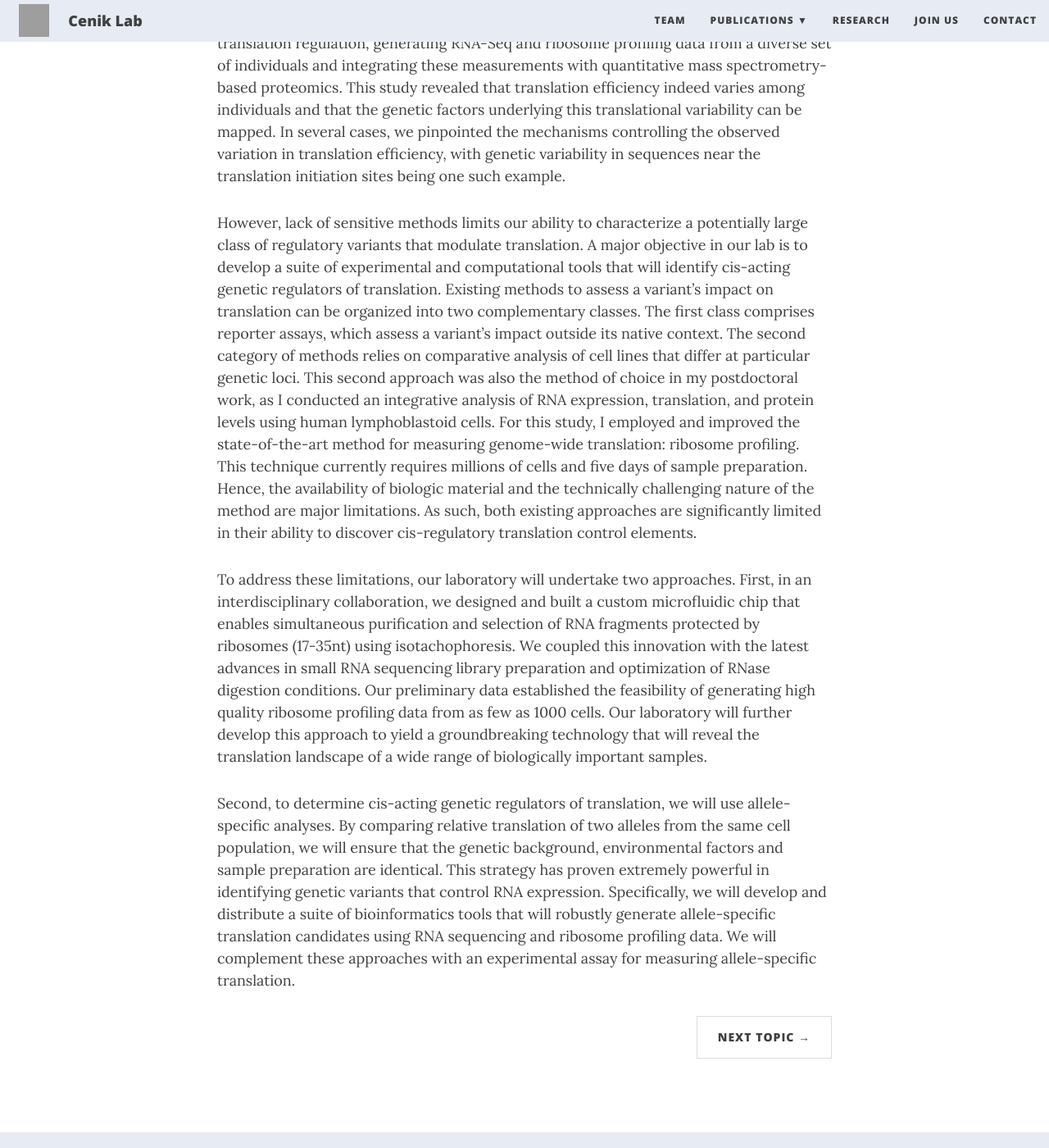
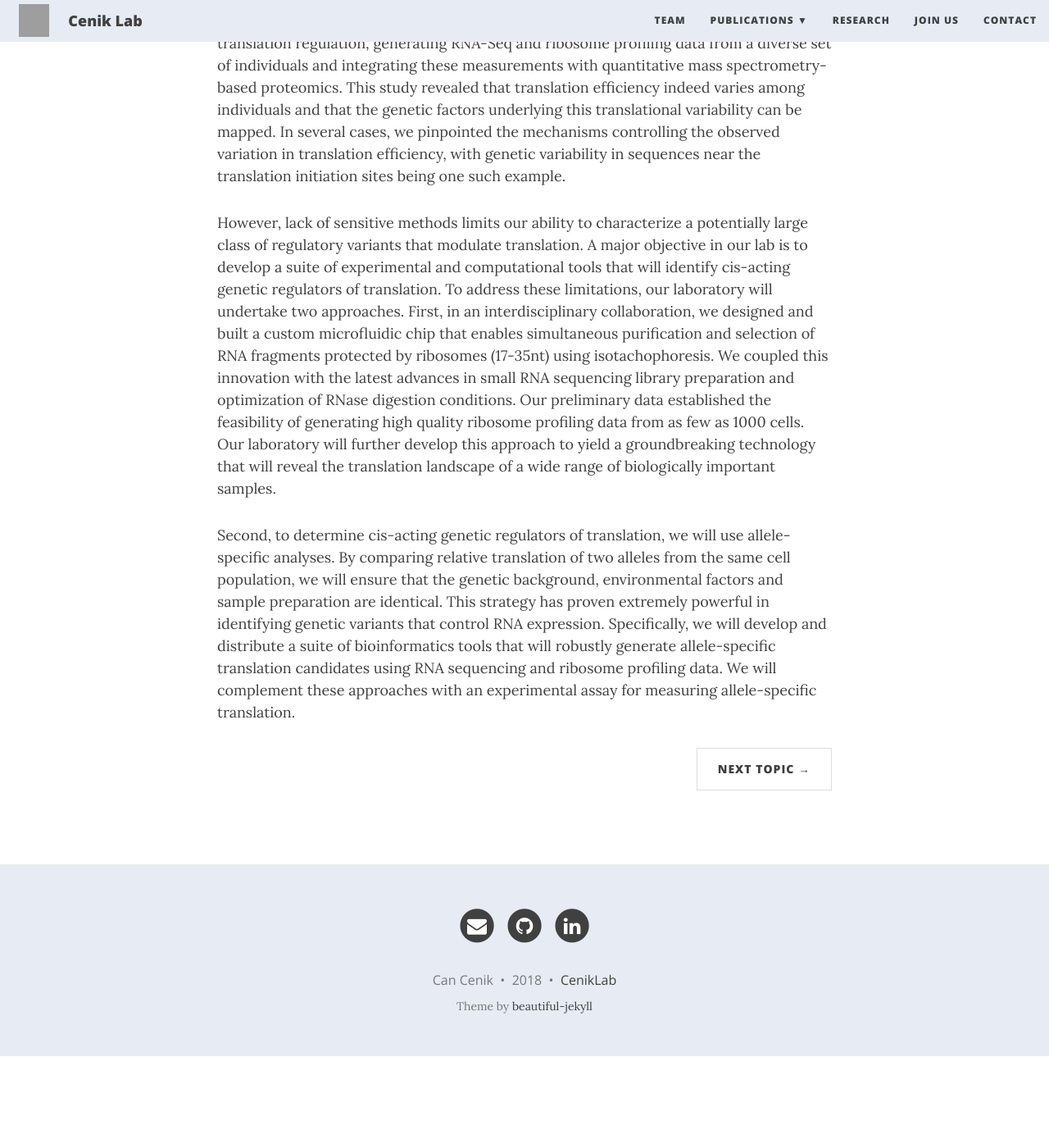
Before and after one commit to CenikLab/CenikLab.github.io, a Jekyll site: the page built from _posts/2018-05-30-first-post.html, in a window 1280 px wide and 1400 px high, scrolled down 1147 px. Shown: the whole window at 82% size. Built offline with Jekyll 4.4.1, drawn with Linux system fonts in a browser that asks for light colours; nearby versions of some CDN libraries; after the commit the page ends 2435 px from its top, so only the background shows below that; grey boxes are pictures that could not be loaded.

Commit message:
Modified Research Description for cis-regulation

```diff
--- a/_posts/2018-05-30-first-post.html
+++ b/_posts/2018-05-30-first-post.html
@@ -28,11 +28,7 @@ For my postdoctoral work at Stanford, I have focused on the human genetics of tr
 </p>
 
 <p>
-However, lack of sensitive methods limits our ability to characterize a potentially large class of regulatory variants that modulate translation. A major objective in our lab is to develop a suite of experimental and computational tools that will identify cis-acting genetic regulators of translation. Existing methods to assess a variant’s impact on translation can be organized into two complementary classes. The first class comprises reporter assays, which assess a variant’s impact outside its native context. The second category of methods relies on comparative analysis of cell lines that differ at particular genetic loci. This second approach was also the method of choice in my postdoctoral work, as I conducted an integrative analysis of RNA expression, translation, and protein levels using human lymphoblastoid cells. For this study, I employed and improved the state-of-the-art method for measuring genome-wide translation: ribosome profiling. This technique currently requires millions of cells and five days of sample preparation. Hence, the availability of biologic material and the technically challenging nature of the method are major limitations. As such, both existing approaches are significantly limited in their ability to discover cis-regulatory translation control elements.
-</p>
-
-<p>
-To address these limitations, our laboratory will undertake two approaches. First, in an interdisciplinary collaboration, we designed and built a custom microfluidic chip that enables simultaneous purification and selection of RNA fragments protected by ribosomes (17-35nt) using isotachophoresis. We coupled this innovation with the latest advances in small RNA sequencing library preparation and optimization of RNase digestion conditions.  Our preliminary data established the feasibility of generating high quality ribosome profiling data from as few as 1000 cells. Our laboratory will further develop this approach to yield a groundbreaking technology that will reveal the translation landscape of a wide range of biologically important samples.
+However, lack of sensitive methods limits our ability to characterize a potentially large class of regulatory variants that modulate translation. A major objective in our lab is to develop a suite of experimental and computational tools that will identify cis-acting genetic regulators of translation. To address these limitations, our laboratory will undertake two approaches. First, in an interdisciplinary collaboration, we designed and built a custom microfluidic chip that enables simultaneous purification and selection of RNA fragments protected by ribosomes (17-35nt) using isotachophoresis. We coupled this innovation with the latest advances in small RNA sequencing library preparation and optimization of RNase digestion conditions.  Our preliminary data established the feasibility of generating high quality ribosome profiling data from as few as 1000 cells. Our laboratory will further develop this approach to yield a groundbreaking technology that will reveal the translation landscape of a wide range of biologically important samples.
 </p>
 
 <p>
```
